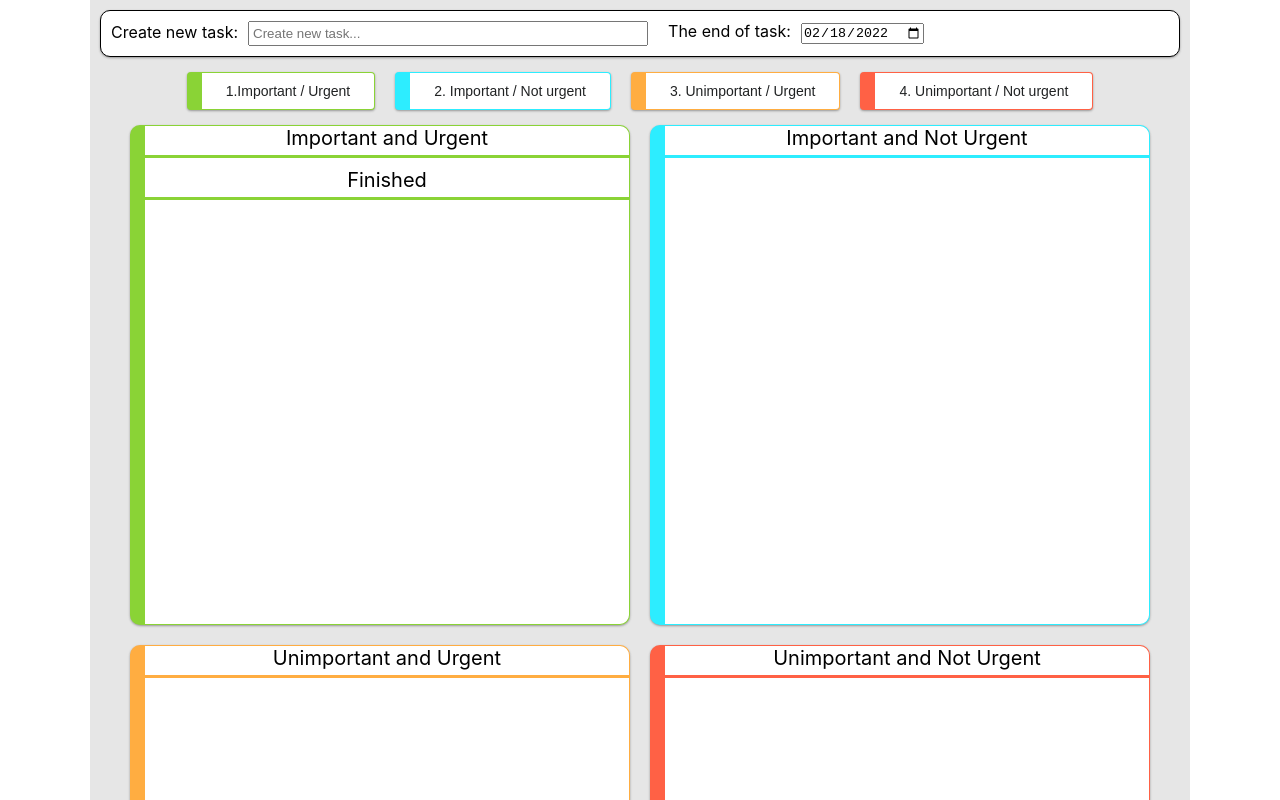
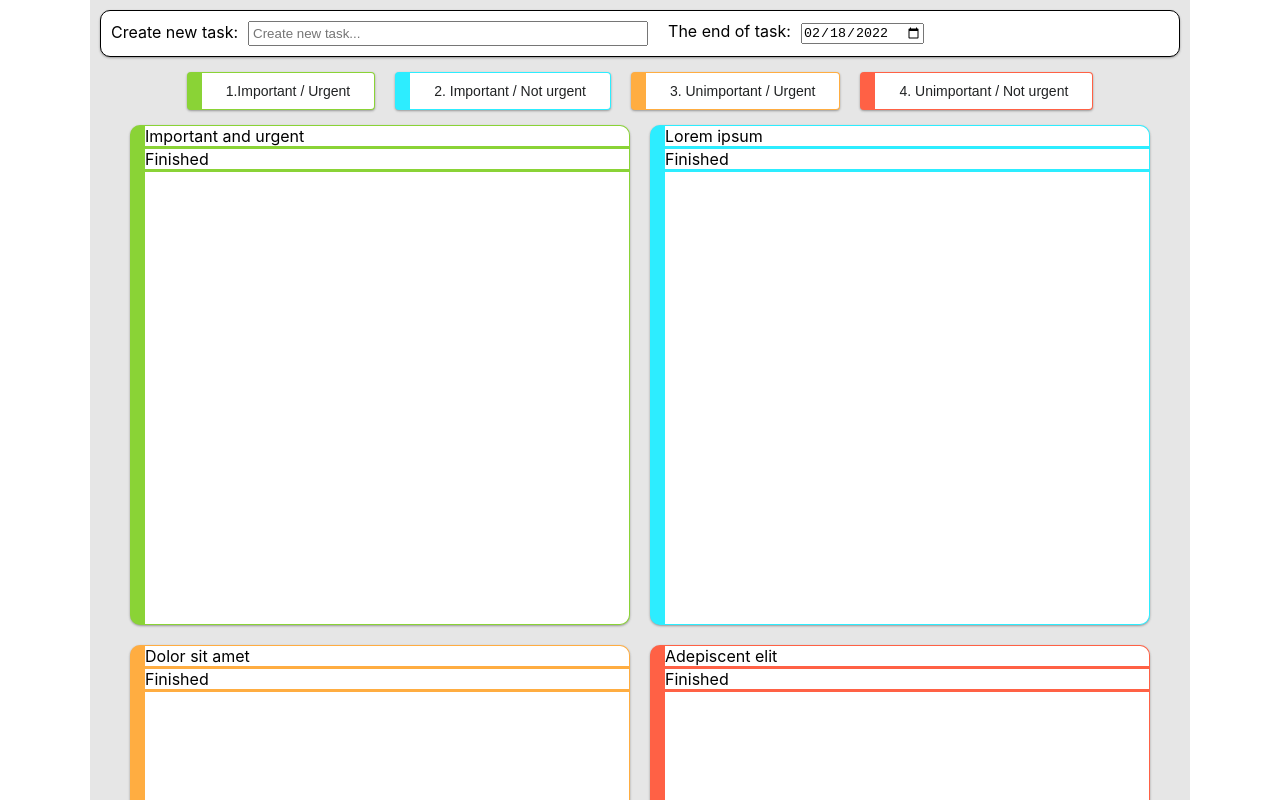
Before and after one commit to HubertMelbruda/eisenhower-matrix, a React (Create React App) app: page / in a window 1280 px wide. Shown: the top 800 px of the page. Built offline with nearby package versions, Linux system fonts and the light colour scheme.

Commit message:
clean up taskList component

```diff
--- a/src/components/App.css
+++ b/src/components/App.css
@@ -89,10 +89,7 @@
   border-left: 15px solid rgb(255, 97, 69);
 }
 
-.headerOne,
-.headerTwo,
-.headerThree,
-.headerFour {
+.header {
   display: flex;
   justify-content: center;
   align-items: center;
--- a/src/components/App.js
+++ b/src/components/App.js
@@ -24,8 +24,6 @@ class App extends Component {
     }));
 
     this.counter++;
-
-    return true;
   };
 
   handleDelete = (id) => {
@@ -36,9 +34,7 @@ class App extends Component {
   }
 
   handleTaskDone = (id) => {
-    let tasks = [...this.state.tasks]
-
-    tasks = tasks.map(task => {
+    const tasks = this.state.tasks.map(task => {
       if (id === task.id) {
         task.done = !task.done
       }
--- a/src/components/TaskList.js
+++ b/src/components/TaskList.js
@@ -1,15 +1,17 @@
 import Task from "./Task";
 
 const TaskList = (props) => {
-  const oneFiltered = props.tasks.filter((task) => task.status === "one");
-  const twoFiltered = props.tasks.filter((task) => task.status === "two");
-  const threeFiltered = props.tasks.filter((task) => task.status === "three");
-  const fourFiltered = props.tasks.filter((task) => task.status === "four");
+  const filterTasks = (taskGroup) => {
+    return props.tasks.filter((task) => task.status === taskGroup);
+  }
 
+  const firstFiltered = filterTasks("one");
+  const secondFiltered = filterTasks("two");
+  const thirdFiltered = filterTasks("three");
+  const fourthFiltered = filterTasks("four");
 
-  const oneNotDoneFiltered = oneFiltered.filter((task) => task.done === false);
-
-  const one = oneNotDoneFiltered.map((task) => (
+  const mapTasks = (tasks) => {
+    return tasks.map((task) => (
         <Task
           key={task.id}
           id={task.id}
@@ -18,72 +20,70 @@ const TaskList = (props) => {
           taskDone={props.taskDone}
         />
     ));
+  }
 
-  const oneDoneFiltered = oneFiltered.filter((task) => task.done === true);
+  const doneTasks = (tasks) => {
+    return tasks.filter((task) => task.done);
+  };
 
-  const oneDone = oneDoneFiltered.map((task) => (
-    <Task
-      key={task.id}
-      id={task.id}
-      task={task}
-      delete={props.delete}
-      taskDone={props.taskDone}
-    />
-  ));
+  const notDoneTasks = (tasks) => {
+    return tasks.filter((task) => !task.done);
+  }
 
-  const two = twoFiltered.map((task) => (
-    <Task
-      key={task.id}
-      id={task.id}
-      task={task}
-      delete={props.delete}
-      taskDone={props.taskDone}
-    />
-  ));
+  const groups = [
+    {
+      name: "one",
+      headerName: "headerOne",
+      tasks: mapTasks(notDoneTasks(firstFiltered)),
+      doneTasks: mapTasks(doneTasks(firstFiltered)),
+      text: "Important and urgent",
+      doneClassName: "oneDone",
+    },
+    {
+      name: "two",
+      headerName: "headerTwo",
+      tasks: mapTasks(notDoneTasks(secondFiltered)),
+      doneTasks: mapTasks(doneTasks(secondFiltered)),
+      text: "Lorem ipsum",
+      doneClassName: "twoDone",
+    },
+    {
+      name: "three",
+      headerName: "headerThree",
+      tasks: mapTasks(notDoneTasks(thirdFiltered)),
+      doneTasks: mapTasks(doneTasks(thirdFiltered)),
+      text: "Dolor sit amet",
+      doneClassName: "threeDone",
+    },
+    {
+      name: "four",
+      headerName: "headerFour",
+      tasks: mapTasks(notDoneTasks(fourthFiltered)),
+      doneTasks: mapTasks(doneTasks(fourthFiltered)),
+      text: "Adepiscent elit",
+      doneClassName: "fourDone",
+    },
+  ]
 
-  const three = threeFiltered.map((task) => (
-    <Task
-      key={task.id}
-      id={task.id}
-      task={task}
-      delete={props.delete}
-      taskDone={props.taskDone}
-    />
-  ));
-
-  const four = fourFiltered.map((task) => (
-    <Task
-      key={task.id}
-      id={task.id}
-      task={task}
-      delete={props.delete}
-      taskDone={props.taskDone}
-    />
-  ));
+  const renderGroups = (groups) => {
+    return groups.map(group => {
+      return (
+        // TODO: Change to separate component TaskGroup
+        <div key={group.name} className={group.name}>
+          <div className={group.headerName}>{group.text}</div>
+          <div className="list">{group.tasks}</div>
+          <div className={group.doneClassName}>
+            <div className={group.headerName}>Finished</div>
+            <div className="list">{group.doneTasks}</div>
+          </div>
+        </div>
+      )
+    });
+  }
 
   return (
     <>
-      <div className="one">
-        <div className="headerOne">Important and Urgent</div>
-        <div className="list">{one}</div>
-        <div className="oneDone">
-          <div className="headerOne">Finished</div>
-          <div className="list">{oneDone}</div>
-        </div>
-      </div>
-
-      <div className="two">
-        <div className="headerTwo">Important and Not Urgent</div>
-        <div className="list">{two}</div>
-      </div>
-      <div className="three">
-        <div className="headerThree">Unimportant and Urgent</div>
-        <div className="list">{three}</div>
-      </div>
-      <div className="four">
-        <div className="headerFour">Unimportant and Not Urgent</div>
-        <div className="list">{four}</div>
-      </div>
+      {renderGroups(groups)}
     </>
   );
 };
```
Lines whose indentation alone changed are shown as unchanged.
